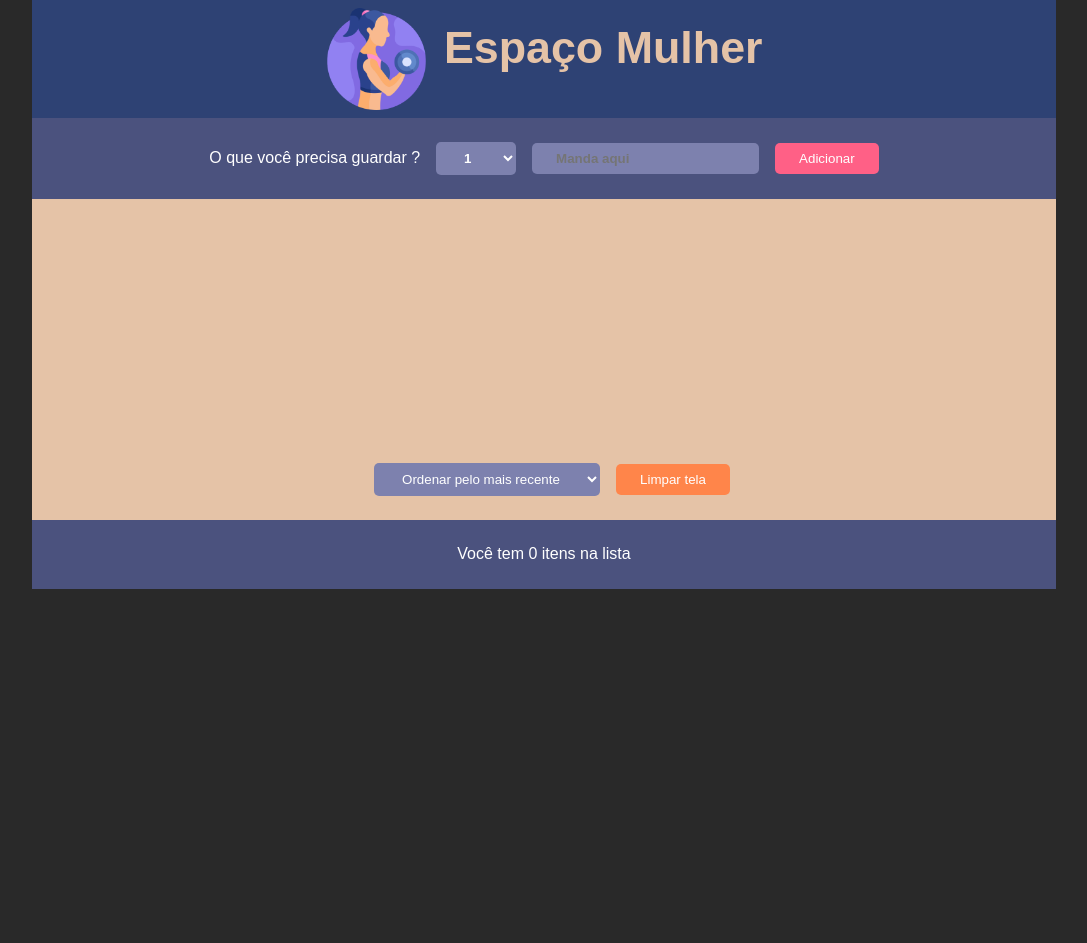
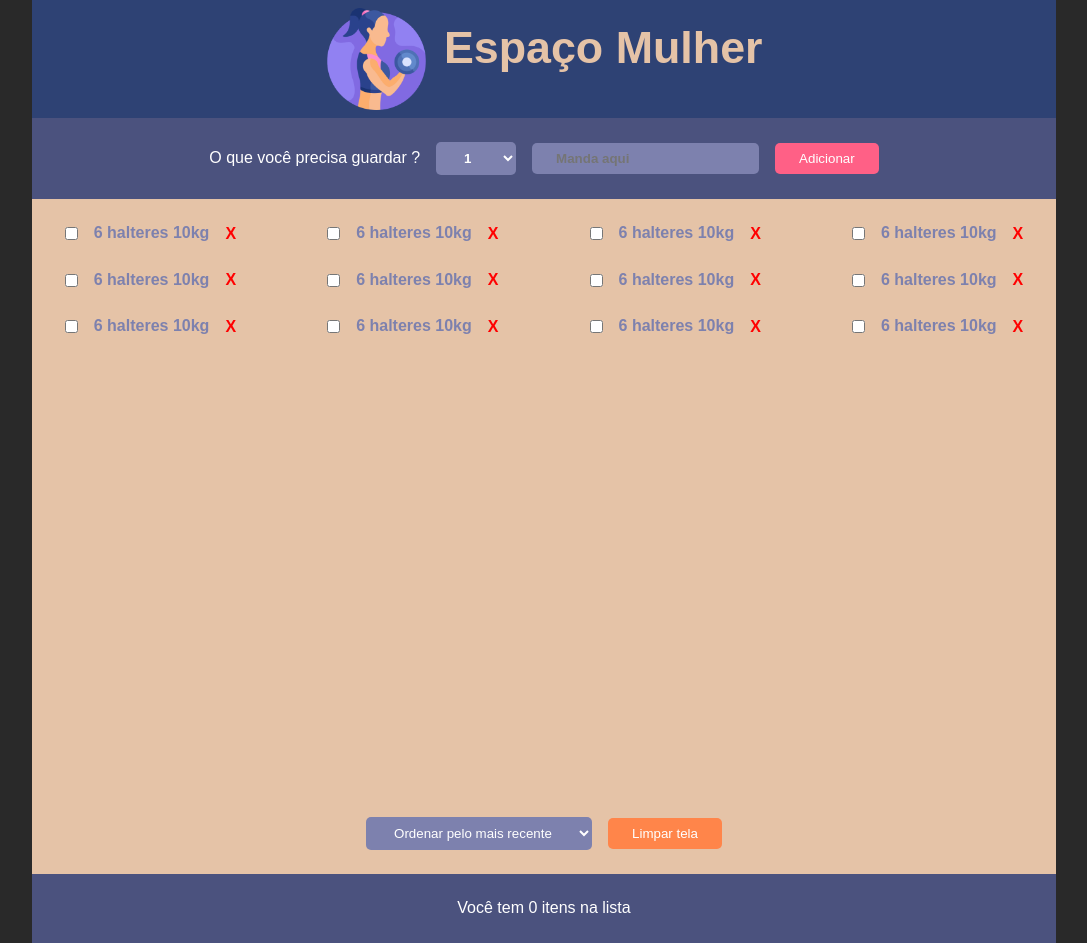
Before and after one commit to silvasouzaadriano/lembrar-para-guardar, a React (Vite) app: page / in a window 1280 px wide. Shown: the whole page, without its empty margins (96-1183 px from the left). Before the commit the page ends 800 px from the top, so only its background shows below. Built offline with nearby package versions, Linux system fonts and the light colour scheme.

Commit message:
feat: Added itens

```diff
--- a/src/components/Dashboard/index.css
+++ b/src/components/Dashboard/index.css
@@ -42,10 +42,6 @@ form button {
 }
 
 section {
-  display: flex;
-  align-items: center;
-  justify-content: center;
-  gap: 1rem;
   background-color: #e5c3a7;
   padding: 1.5rem 0;
   color: #ffff;
@@ -75,3 +71,31 @@ section select {
   border: none;
   border-radius: 5px;
 }
+
+section ul {
+  margin-bottom: 15rem;
+  list-style-type: none;
+  display: grid;
+  grid-template-columns: repeat(4, 1fr);
+  gap: 1.6rem;
+  justify-items: center;
+}
+
+section ul li {
+  display: flex;
+  align-items: center;
+  justify-content: center;
+  gap: 1rem;
+}
+
+section ul li p {
+  color: #7d81ae;
+}
+
+section ul li button {
+  border: none;
+  background-color: #e5c3a7;
+  font-size: 1rem;
+  font-weight: 700;
+  color: red;
+}
--- a/src/components/Dashboard/index.jsx
+++ b/src/components/Dashboard/index.jsx
@@ -18,7 +18,68 @@ const Dashboard = () => {
         <button>Adicionar</button>
       </form>
       <section>
-        <div></div>
+        <ul>
+          <li>
+            <input type="checkbox" name="item" />
+            <p>6 halteres 10kg</p>
+            <button>X</button>
+          </li>
+          <li>
+            <input type="checkbox" name="item" />
+            <p>6 halteres 10kg</p>
+            <button>X</button>
+          </li>
+          <li>
+            <input type="checkbox" name="item" />
+            <p>6 halteres 10kg</p>
+            <button>X</button>
+          </li>
+          <li>
+            <input type="checkbox" name="item" />
+            <p>6 halteres 10kg</p>
+            <button>X</button>
+          </li>
+          <li>
+            <input type="checkbox" name="item" />
+            <p>6 halteres 10kg</p>
+            <button>X</button>
+          </li>
+          <li>
+            <input type="checkbox" name="item" />
+            <p>6 halteres 10kg</p>
+            <button>X</button>
+          </li>
+          <li>
+            <input type="checkbox" name="item" />
+            <p>6 halteres 10kg</p>
+            <button>X</button>
+          </li>
+          <li>
+            <input type="checkbox" name="item" />
+            <p>6 halteres 10kg</p>
+            <button>X</button>
+          </li>
+          <li>
+            <input type="checkbox" name="item" />
+            <p>6 halteres 10kg</p>
+            <button>X</button>
+          </li>
+          <li>
+            <input type="checkbox" name="item" />
+            <p>6 halteres 10kg</p>
+            <button>X</button>
+          </li>
+          <li>
+            <input type="checkbox" name="item" />
+            <p>6 halteres 10kg</p>
+            <button>X</button>
+          </li>
+          <li>
+            <input type="checkbox" name="item" />
+            <p>6 halteres 10kg</p>
+            <button>X</button>
+          </li>
+        </ul>
         <div className="section-buttons">
           <select name="order">
             <option value="0">Ordenar pelo mais recente</option>
--- a/src/index.css
+++ b/src/index.css
@@ -11,3 +11,8 @@ body {
   line-height: 1.3;
   font-size: 1.6rem;
 }
+
+select,
+button {
+  cursor: pointer;
+}
```
